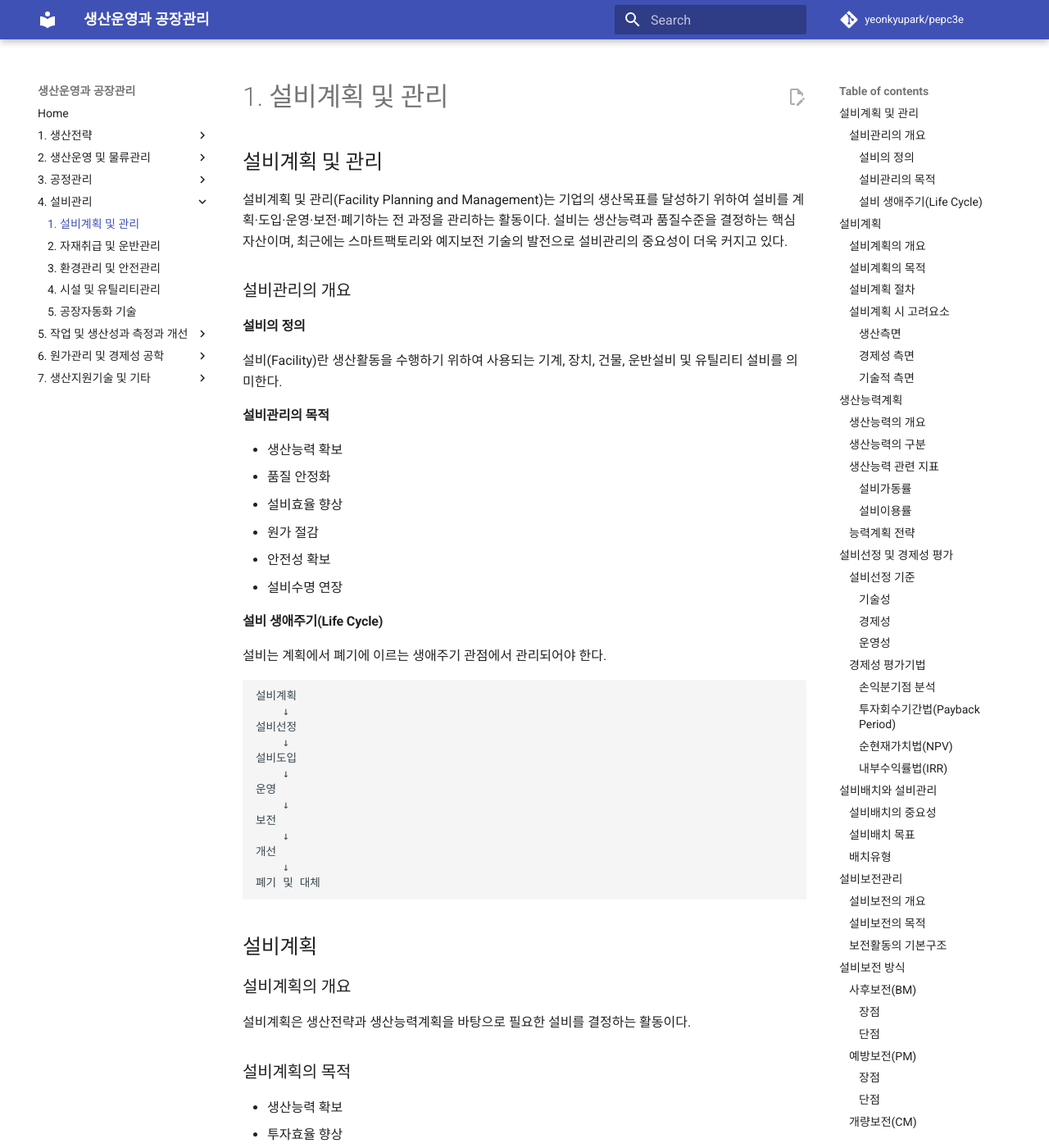
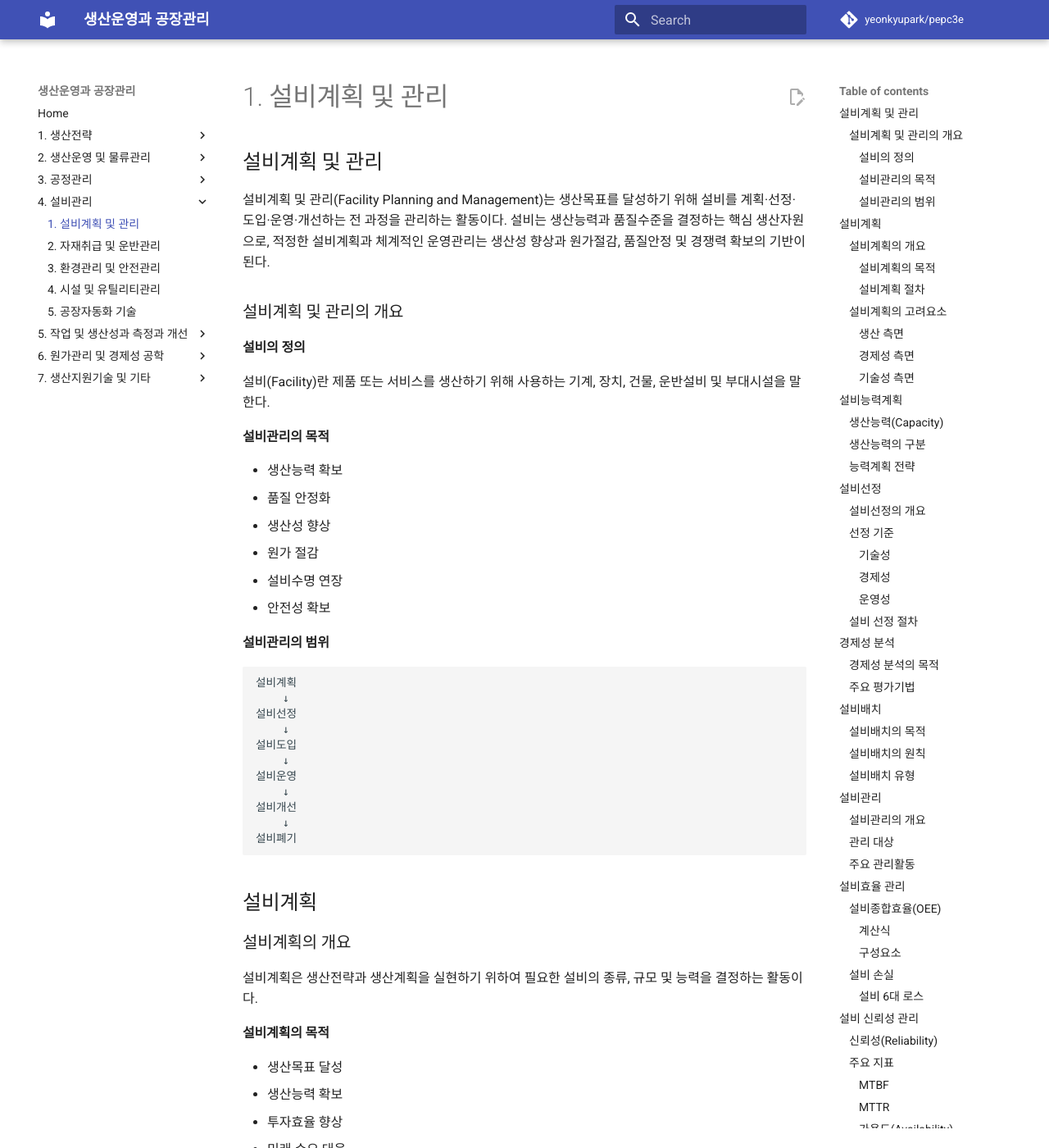
Before and after one commit to yeonkyupark/pepc3e, an MkDocs documentation site: the page built from docs/0401_facility_planning_and_management.md, in a window 1280 px wide and 1400 px high. Shown: the whole window at 82% size. Built offline with MkDocs 1.6.1 and Material for MkDocs 9.7.7, drawn with Linux system fonts in a browser that asks for light colours; comment, search, counter and statistics services are not loaded; some of the changed text lies outside the part shown.

Commit message:
Update 0401_facility_planning_and_management.md

````diff
--- a/docs/0401_facility_planning_and_management.md
+++ b/docs/0401_facility_planning_and_management.md
@@ -1,25 +1,23 @@
 ## 설비계획 및 관리
 
-설비계획 및 관리(Facility Planning and Management)는 기업의 생산목표를 달성하기 위하여 설비를 계획·도입·운영·보전·폐기하는 전 과정을 관리하는 활동이다. 설비는 생산능력과 품질수준을 결정하는 핵심 자산이며, 최근에는 스마트팩토리와 예지보전 기술의 발전으로 설비관리의 중요성이 더욱 커지고 있다.
+설비계획 및 관리(Facility Planning and Management)는 생산목표를 달성하기 위해 설비를 계획·선정·도입·운영·개선하는 전 과정을 관리하는 활동이다. 설비는 생산능력과 품질수준을 결정하는 핵심 생산자원으로, 적정한 설비계획과 체계적인 운영관리는 생산성 향상과 원가절감, 품질안정 및 경쟁력 확보의 기반이 된다.
 
-### 설비관리의 개요
+### 설비계획 및 관리의 개요
 
 #### 설비의 정의
 
-설비(Facility)란 생산활동을 수행하기 위하여 사용되는 기계, 장치, 건물, 운반설비 및 유틸리티 설비를 의미한다.
+설비(Facility)란 제품 또는 서비스를 생산하기 위해 사용하는 기계, 장치, 건물, 운반설비 및 부대시설을 말한다.
 
 #### 설비관리의 목적
 
 * 생산능력 확보
 * 품질 안정화
-* 설비효율 향상
+* 생산성 향상
 * 원가 절감
+* 설비수명 연장
 * 안전성 확보
-* 설비수명 연장
 
-#### 설비 생애주기(Life Cycle)
-
-설비는 계획에서 폐기에 이르는 생애주기 관점에서 관리되어야 한다.
+#### 설비관리의 범위
 
 ```text
 설비계획
@@ -28,335 +26,217 @@
     ↓
 설비도입
     ↓
-운영
+설비운영
     ↓
-보전
+설비개선
     ↓
-개선
-    ↓
-폐기 및 대체
+설비폐기
 ```
 
 ## 설비계획
 
 ### 설비계획의 개요
 
-설비계획은 생산전략과 생산능력계획을 바탕으로 필요한 설비를 결정하는 활동이다.
+설비계획은 생산전략과 생산계획을 실현하기 위하여 필요한 설비의 종류, 규모 및 능력을 결정하는 활동이다.
 
-### 설비계획의 목적
+#### 설비계획의 목적
 
+* 생산목표 달성
 * 생산능력 확보
 * 투자효율 향상
 * 미래 수요 대응
-* 기술경쟁력 확보
+* 자동화 기반 구축
 
-### 설비계획 절차
+#### 설비계획 절차
 
 ```text
 생산목표 설정
-    ↓
+      ↓
 수요예측
-    ↓
-생산능력 분석
-    ↓
+      ↓
+생산능력 산정
+      ↓
 설비규모 결정
-    ↓
+      ↓
 설비선정
-    ↓
+      ↓
 경제성 평가
-    ↓
-도입 및 운영
+      ↓
+설비도입
 ```
 
-### 설비계획 시 고려요소
+### 설비계획의 고려요소
 
-#### 생산측면
+#### 생산 측면
 
 * 생산량
-* 제품특성
-* 공정특성
-* 품질수준
+* 제품 특성
+* 공정 특성
+* 품질 수준
 
 #### 경제성 측면
 
-* 초기투자비
+* 초기 투자비
 * 운영비
 * 유지보전비
 * 회수기간
 
-#### 기술적 측면
+#### 기술성 측면
 
 * 자동화 수준
+* 신뢰성
+* 보전성
 * 확장성
-* 신뢰성
-* 표준화 수준
 
-## 생산능력계획
+## 설비능력계획
 
-### 생산능력의 개요
+### 생산능력(Capacity)
 
-생산능력(Capacity)은 일정 기간 동안 생산할 수 있는 최대 생산량을 의미한다.
+생산능력이란 일정 기간 동안 생산할 수 있는 최대 생산량을 의미한다.
 
 ### 생산능력의 구분
 
-| 구분    | 의미           |
-| ----- | ------------ |
-| 설계능력  | 설계상 최대 생산능력  |
-| 유효능력  | 실제 운영 가능한 능력 |
-| 실제생산량 | 실제 생산실적      |
-
-### 생산능력 관련 지표
-
-#### 설비가동률
-
-```text
-가동률
-
-=
-
-실제생산량
-──────────
-유효능력
-×100
-```
-
-#### 설비이용률
-
-```text
-이용률
-
-=
-
-실제생산량
-──────────
-설계능력
-×100
-```
+| 구분    | 의미                     |
+| ----- | ---------------------- |
+| 설계능력  | 설비가 설계상 달성 가능한 최대 생산능력 |
+| 유효능력  | 현실적으로 확보 가능한 생산능력      |
+| 실제생산량 | 실제 생산된 생산실적            |
 
 ### 능력계획 전략
 
-| 전략          | 특징              |
-| ----------- | --------------- |
-| 선행전략(Lead)  | 수요 증가 이전 선제적 증설 |
-| 추종전략(Lag)   | 수요 증가 후 증설      |
-| 매칭전략(Match) | 단계적 증설          |
+| 전략          | 특징          | 적용 상황   |
+| ----------- | ----------- | ------- |
+| 선행전략(Lead)  | 수요 증가 이전 증설 | 성장시장    |
+| 추종전략(Lag)   | 수요 증가 후 증설  | 안정시장    |
+| 매칭전략(Match) | 단계적 증설      | 수요 변동시장 |
 
 !!! note "범위 연계"
 
 ```
-생산능력계획(CRP)은 「생산계획수립」에서 상세히 설명한다.
+생산능력계획(CRP)의 상세 내용은 「생산계획수립」에서 설명한다.
 ```
 
-## 설비선정 및 경제성 평가
+## 설비선정
 
-### 설비선정 기준
+### 설비선정의 개요
+
+설비선정은 생산목표와 경제성을 고려하여 최적의 설비를 결정하는 활동이다.
+
+### 선정 기준
 
 #### 기술성
 
 * 성능
 * 정밀도
 * 신뢰성
+* 자동화 수준
 
 #### 경제성
 
-* 투자비
+* 취득비
 * 운영비
 * 유지보전비
+* 수명주기비용(LCC)
 
 #### 운영성
 
-* 사용 편의성
-* 작업 안전성
+* 작업성
+* 안전성
+* 보전성
 * 확장성
 
-### 경제성 평가기법
+### 설비 선정 절차
 
-#### 손익분기점 분석
+```text
+설비요구사항 분석
+        ↓
+후보설비 선정
+        ↓
+기술성 평가
+        ↓
+경제성 평가
+        ↓
+최종 선정
+```
 
-설비 대안 간 경제성을 비교하는 가장 기본적인 방법
+## 경제성 분석
 
-#### 투자회수기간법(Payback Period)
+### 경제성 분석의 목적
 
-투자금 회수기간을 기준으로 평가
+설비 투자안의 경제성을 평가하여 최적의 투자 의사결정을 지원한다.
 
-#### 순현재가치법(NPV)
+### 주요 평가기법
 
-미래 현금흐름을 현재가치로 환산하여 평가
-
-#### 내부수익률법(IRR)
-
-투자안의 수익성을 평가하는 방법
+| 기법            | 특징            |
+| ------------- | ------------- |
+| 손익분기점(BEP) 분석 | 생산량 기준 경제성 비교 |
+| 투자회수기간(PP)    | 투자금 회수기간 평가   |
+| 순현재가치(NPV)    | 현금흐름의 현재가치 평가 |
+| 내부수익률(IRR)    | 투자수익률 평가      |
 
 !!! note "범위 연계"
 
 ```
-경제성 평가기법은 「사업성 분석」에서 상세히 설명한다.
+경제성 분석은 「사업성 분석」에서 상세히 설명한다.
 ```
 
-## 설비배치와 설비관리
+## 설비배치
 
-### 설비배치의 중요성
+### 설비배치의 목적
 
-설비배치는 생산성, 물류효율 및 작업안전에 직접적인 영향을 미친다.
+설비배치는 생산흐름을 최적화하여 운반거리와 대기시간을 최소화하는 활동이다.
 
-### 설비배치 목표
+### 설비배치의 원칙
 
-* 운반거리 최소화
-* 물류흐름 최적화
-* 공간효율 향상
-* 안전성 확보
+* 물류흐름 최소화
+* 공간 활용 극대화
+* 작업 안전 확보
+* 생산 유연성 확보
 
-### 배치유형
+### 설비배치 유형
 
-| 유형     | 특징          |
-| ------ | ----------- |
-| 위치고정형  | 제품이 이동하지 않음 |
-| 공정별 배치 | 기능 중심 배치    |
-| 제품별 배치 | 흐름 중심 배치    |
-| 셀형 배치  | 유연성 중심 배치   |
+| 유형     | 특징               |
+| ------ | ---------------- |
+| 위치고정형  | 제품이 고정되고 작업자가 이동 |
+| 공정별 배치 | 기능별 설비 배치        |
+| 제품별 배치 | 공정순으로 설비 배치      |
+| 셀형 배치  | 제품군 중심 배치        |
 
 !!! note "범위 연계"
 
 ```
-설비배치(Layout)는 「생산구조와 방식」에서 상세히 설명한다.
+설비배치(Layout)는 「생산구조와 방식(Layout)」에서 상세히 설명한다.
 ```
 
-## 설비보전관리
+## 설비관리
 
-### 설비보전의 개요
+### 설비관리의 개요
 
-설비보전(Maintenance)은 설비의 기능을 유지하거나 복원하기 위한 관리활동이다.
+설비관리는 설비의 성능을 유지하고 생산성을 극대화하기 위한 운영관리 활동이다.
 
-### 설비보전의 목적
+### 관리 대상
 
-* 고장 예방
-* 설비수명 연장
-* 생산중단 방지
-* 품질 안정화
-* 안전 확보
+* 생산설비
+* 운반설비
+* 검사설비
+* 유틸리티 설비
+* 안전설비
 
-### 보전활동의 기본구조
+### 주요 관리활동
 
-```text
-설비고장 예방
-      ↓
-가동률 향상
-      ↓
-생산성 향상
-      ↓
-원가 절감
-```
+* 설비점검
+* 성능관리
+* 이력관리
+* 개선활동
+* 교체계획
 
-## 설비보전 방식
+## 설비효율 관리
 
-### 사후보전(BM)
+### 설비종합효율(OEE)
 
-Breakdown Maintenance
+설비의 생산성을 종합적으로 평가하는 대표적인 성과지표이다.
 
-고장 발생 후 수리하는 방식
-
-#### 장점
-
-* 초기관리비 적음
-* 관리가 단순
-
-#### 단점
-
-* 돌발고장 발생
-* 생산손실 위험
-
-### 예방보전(PM)
-
-Preventive Maintenance
-
-고장 발생 이전에 정기적으로 점검하는 방식
-
-#### 장점
-
-* 고장 예방
-* 설비 신뢰성 향상
-
-#### 단점
-
-* 과잉보전 가능성
-* 보전비 증가
-
-### 개량보전(CM)
-
-Corrective Maintenance
-
-설비를 개선하여 고장을 감소시키는 활동
-
-### 보전예방(MP)
-
-Maintenance Prevention
-
-설비 설계단계부터 보전성을 고려하는 활동
-
-### 예지보전(PdM)
-
-Predictive Maintenance
-
-센서와 데이터를 활용하여 고장을 예측하는 방식
-
-#### 특징
-
-* 상태기반 보전
-* AI 활용 가능
-* 스마트보전 핵심기술
-
-## TPM(Total Productive Maintenance)
-
-### TPM의 개요
-
-TPM은 생산부문과 보전부문이 함께 설비효율을 극대화하는 전사적 생산보전 활동이다.[^1]
-
-### TPM의 목표
-
-* 고장 제로
-* 불량 제로
-* 재해 제로
-
-### TPM의 8대 추진기둥
-
-| 구분        | 내용          |
-| --------- | ----------- |
-| 개별개선      | 설비효율 향상     |
-| 자주보전      | 작업자 중심 보전   |
-| 계획보전      | 체계적 보전활동    |
-| 품질보전      | 품질결함 예방     |
-| 교육훈련      | 기능향상        |
-| 초기관리      | 초기설비 안정화    |
-| 안전환경      | 안전 및 환경관리   |
-| 사무간접부문 개선 | 지원부문 생산성 향상 |
-
-[^1]: TPM은 일본의 생산보전협회(JIPM)를 중심으로 발전한 전사적 설비관리 활동이다.
-
-### 자주보전
-
-운영자가 직접 수행하는 설비관리 활동
-
-#### 기대효과
-
-* 설비이상 조기 발견
-* 설비애착 형성
-* 보전부문 부담 감소
-
-## 설비종합효율(OEE)
-
-### OEE의 개요
-
-OEE(Overall Equipment Effectiveness)는 설비효율을 종합적으로 평가하는 대표적인 지표이다.
-
-### OEE 구성요소
-
-| 요소   | 의미            |
-| ---- | ------------- |
-| 가동률  | 설비가 실제 가동된 비율 |
-| 성능효율 | 설계속도 대비 생산속도  |
-| 양품률  | 생산품 중 양품 비율   |
-
-### 계산식
+#### 계산식
 
 ```text
 OEE
@@ -370,33 +250,32 @@
 양품률
 ```
 
-### 6대 로스
+#### 구성요소
 
-| 구분     | 내용      |
-| ------ | ------- |
-| 고장손실   | 설비고장    |
-| 준비교체손실 | 셋업 및 교체 |
-| 공회전손실  | 일시정지    |
-| 속도저하손실 | 성능 저하   |
-| 불량손실   | 품질불량    |
-| 초기수율손실 | 초기 불안정  |
+| 요소   | 의미              |
+| ---- | --------------- |
+| 가동률  | 계획 대비 실제 가동시간   |
+| 성능효율 | 설계속도 대비 실제 생산속도 |
+| 양품률  | 전체 생산량 대비 양품 비율 |
 
-## 설비진단과 신뢰성 관리
+### 설비 손실
 
-### 설비진단
+#### 설비 6대 로스
 
-설비 상태를 점검하여 이상 여부를 판단하는 활동
+| 구분       | 내용       |
+| -------- | -------- |
+| 고장손실     | 설비 고장    |
+| 준비교체손실   | 셋업 및 교체  |
+| 공회전·미세정지 | 일시 정지    |
+| 속도저하     | 설계속도 미달  |
+| 불량손실     | 공정 불량    |
+| 초기수율손실   | 생산 초기 불량 |
 
-#### 진단기법
-
-* 진동분석
-* 열화상 분석
-* 윤활유 분석
-* 초음파 진단
+## 설비 신뢰성 관리
 
 ### 신뢰성(Reliability)
 
-설비가 일정 조건에서 요구 기능을 수행할 확률
+일정 기간 동안 설비가 요구 기능을 수행할 확률
 
 ### 주요 지표
 
@@ -440,82 +319,49 @@
 MTBF + MTTR
 ```
 
-## 스마트 설비관리
+### 욕조곡선(Bathtub Curve)
 
-### 스마트보전
+설비의 수명주기별 고장률 변화를 나타내는 대표적인 신뢰성 곡선이다.
 
-IoT 센서와 AI를 활용한 지능형 설비관리
+| 구간    | 특징       | 관리방안   |
+| ----- | -------- | ------ |
+| 초기고장기 | 제조·설치 결함 | 초기 안정화 |
+| 우발고장기 | 고장률 일정   | 예방보전   |
+| 마모고장기 | 노후화 진행   | 개량·교체  |
+
+## 설비관리의 최근 동향
+
+### Life Cycle Cost(LCC)
+
+도입부터 폐기까지 발생하는 총비용을 고려하는 설비관리 방식
+
+### 스마트 설비관리
+
+IoT와 AI를 활용하여 설비 상태를 실시간으로 모니터링하고 최적화하는 관리체계
 
 ### 디지털 트윈
 
-설비의 가상모델을 활용한 상태 모니터링
+설비의 가상모델을 구축하여 성능과 이상상태를 예측하는 기술
 
-### AI 기반 예지보전
+### 자산관리(ISO 55000)
 
-설비 이상징후를 사전에 예측하여 고장을 예방하는 기술
-
-### 자율보전 시스템
-
-설비 상태를 실시간 분석하여 보전활동을 자동 추천하는 체계
-
-## 최근 동향
-
-### Condition Based Maintenance(CBM)
-
-설비 상태를 기준으로 수행하는 보전전략
-
-### Predictive Maintenance 4.0
-
-AI와 빅데이터 기반의 예지보전
-
-### 스마트 TPM
-
-전통적 TPM과 디지털 기술의 융합
-
-### 탄소중립 설비관리
-
-에너지 효율과 설비운영 최적화를 통한 ESG 경영 강화
+설비를 기업의 전략적 자산으로 관리하는 국제표준
 
 ## 설비계획 및 관리의 종합
 
-설비계획 및 관리는 생산시스템의 경쟁력을 결정하는 핵심 관리영역이다. 설비계획은 생산전략을 실현하기 위한 물적 기반을 구축하는 활동이며, 설비보전은 구축된 설비의 성능을 지속적으로 유지·향상시키는 활동이다. 최근에는 TPM, OEE, 신뢰성 공학 및 AI 기반 예지보전 기술이 결합되면서 설비관리는 단순 유지관리에서 데이터 기반의 전략적 자산관리 체계로 발전하고 있다.
+설비계획 및 관리는 생산전략을 실현하기 위한 핵심 기반으로, 적정한 설비능력 확보와 경제적인 설비투자를 통해 기업 경쟁력을 결정한다. 또한 설비운영 단계에서는 OEE와 신뢰성 지표를 활용하여 설비효율을 지속적으로 향상시키며, 최근에는 스마트팩토리 기술과 결합하여 데이터 기반의 지능형 설비관리 체계로 발전하고 있다.
 
 ### 범위 연계
 
-| 연계 영역     | 주요 내용             |
-| --------- | ----------------- |
-| 생산계획수립    | 생산능력계획(CRP)       |
-| 생산구조와 방식  | 설비배치(Layout)      |
-| 표준작업관리    | 설비점검표준            |
-| 공정개선      | TPM, OEE 개선       |
-| 환경 및 안전관리 | 설비안전, 위험성 평가      |
-| 스마트팩토리    | IoT, 디지털 트윈, 예지보전 |
+| 연계 영역        | 주요 내용           |
+| ------------ | --------------- |
+| 생산구조와 방식     | 설비배치(Layout)    |
+| 생산계획수립       | 생산능력계획(CRP)     |
+| 설비보전관리       | TPM, 예방보전, OEE  |
+| 시설 및 유틸리티 관리 | 공장 기반시설 운영      |
+| 사업성 분석       | 경제성 분석, 투자평가    |
+| 스마트팩토리       | IoT, AI, 디지털 트윈 |
 
-### 보완 권장 사항
 
-설비계획과 설비보전을 하나의 단원으로 통합하는 경우 다음 내용을 추가하면 체계성이 더욱 높아진다.
 
-* 설비관리의 5대 기능
-
-  * 계획(Planning)
-  * 운영(Operation)
-  * 보전(Maintenance)
-  * 개선(Improvement)
-  * 폐기(Replacement)
-
-* 설비수명주기비용(LCC, Life Cycle Cost)
-
-* RAMS
-
-  * Reliability
-  * Availability
-  * Maintainability
-  * Safety
-
-* FMEA와 설비 신뢰성 관리
-
-* RCM(Reliability Centered Maintenance)
-
-* ISO 55000 자산관리 체계
-
-특히 최근 제조혁신 관점에서는 **TPM → CBM → PdM → AI 기반 자율보전**으로 발전하는 흐름을 하나의 그림으로 정리하면 전체 설비관리 체계를 이해하는 데 효과적이다.
+이렇게 역할을 명확히 분리하면 두 단원이 중복 없이 자연스럽게 연결되며, 전체 교재의 논리적 흐름도 더욱 좋아진다.
````
